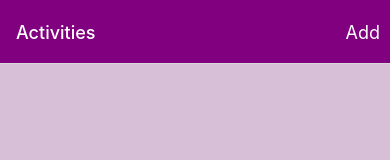
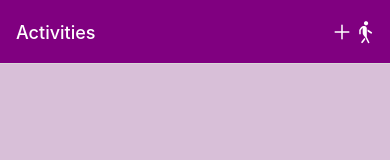
Before and after one commit to yundii/simple-to-do-list-app, a React Native app: screen / in a window 390 px wide. Shown: the top 160 px of the page. Built offline with nearby package versions, Linux system fonts and the light colour scheme.

Commit message:
Replace the Add button with two icons

```diff
--- a/Screens/Activities.js
+++ b/Screens/Activities.js
@@ -4,6 +4,7 @@ import ItemsList from '../Components/ItemsList';
 import { commonStyles } from '../Helpers/styles';
 import { ThemeContext } from '../context/ThemeContext';
 import { useNavigation } from '@react-navigation/native';
+import { Ionicons} from '@expo/vector-icons';
 
 // This is the Activities screen that displays the list of activities
 const ActivitiesScreen = () => {
@@ -13,8 +14,12 @@ const ActivitiesScreen = () => {
   React.useLayoutEffect(() => {
     navigation.setOptions({
       headerRight: () => (
-        <TouchableOpacity onPress={() => navigation.navigate('AddActivity')}>
-          <Text style={commonStyles.headerButton}>Add</Text>
+        <TouchableOpacity
+          style={{ flexDirection: 'row', width: 60 }}
+          onPress={() => navigation.navigate('AddActivity')}
+        >
+          <Ionicons name="add" size={24} color="white" />
+          <Ionicons name="walk" size={24} color="white" />
         </TouchableOpacity>
       ),
     });
--- a/Screens/Diet.js
+++ b/Screens/Diet.js
@@ -4,6 +4,7 @@ import ItemsList from '../Components/ItemsList';
 import { commonStyles } from '../Helpers/styles';
 import { ThemeContext } from '../context/ThemeContext';
 import { useNavigation } from '@react-navigation/native';
+import { Ionicons} from '@expo/vector-icons';
 
 // This is the Diet screen that displays the list of diet entries
 const DietScreen = () => {
@@ -13,8 +14,12 @@ const DietScreen = () => {
   React.useLayoutEffect(() => {
     navigation.setOptions({
       headerRight: () => (
-        <TouchableOpacity onPress={() => navigation.navigate('AddDietEntry')}>
-          <Text style={commonStyles.headerButton}>Add</Text>
+        <TouchableOpacity
+          style={{ flexDirection: 'row', width: 60 }}
+          onPress={() => navigation.navigate('AddDietEntry')}
+        >
+          <Ionicons name="add" size={24} color="white" />
+          <Ionicons name="fast-food" size={24} color="white" />
         </TouchableOpacity>
       ),
     });
```
